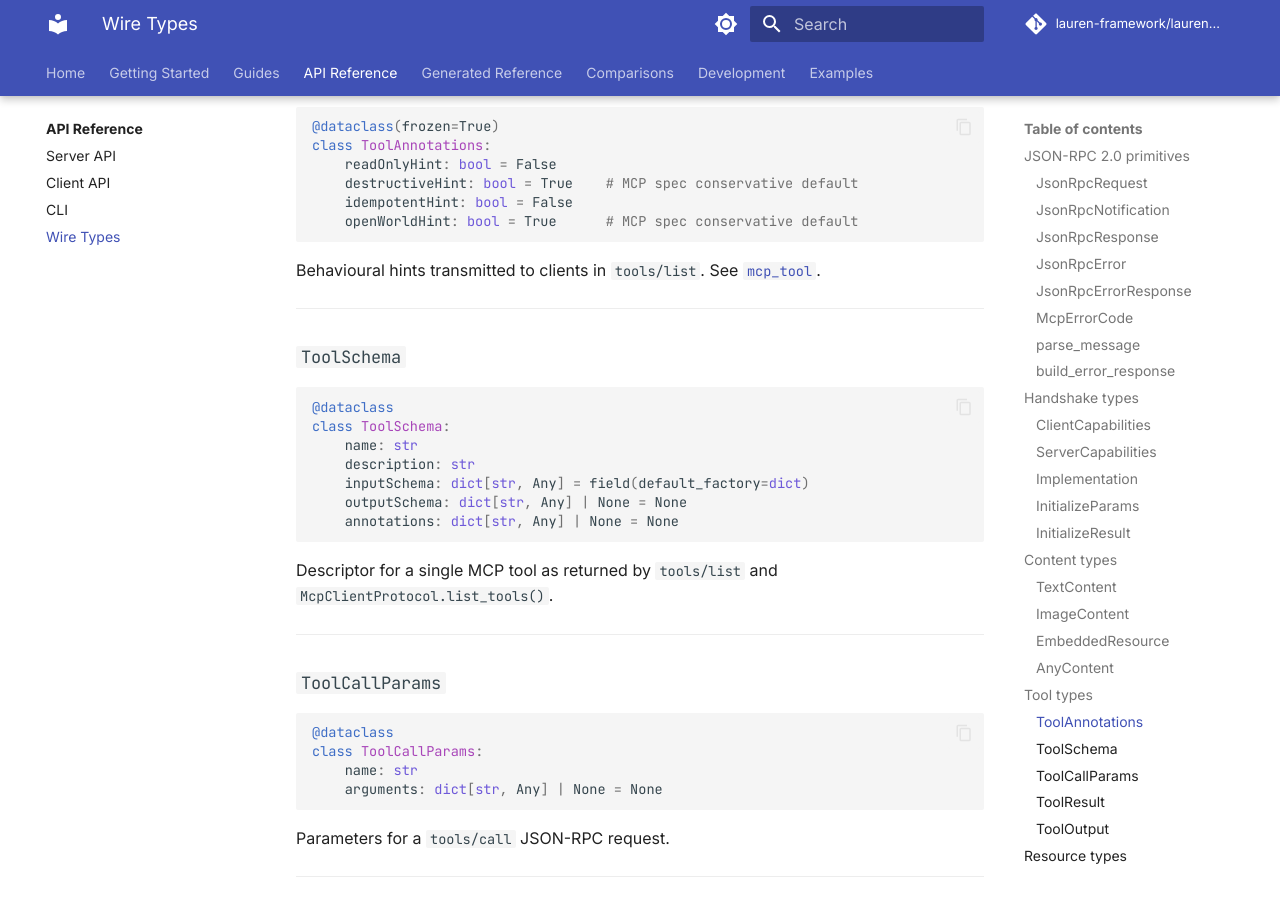
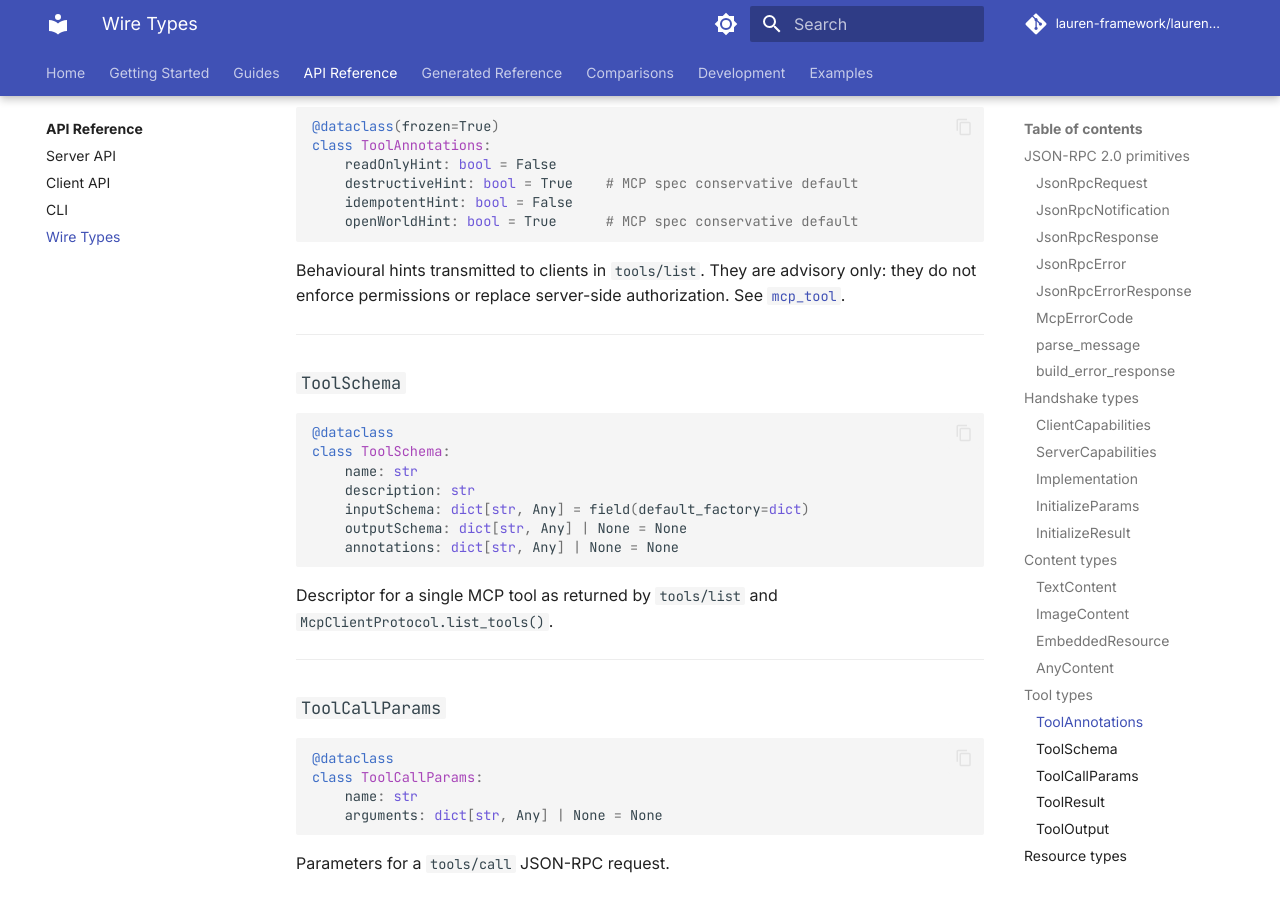
Before and after one commit to lauren-framework/lauren-mcp, an MkDocs documentation site: the page built from docs/reference/types.md, in a window 1280 px wide and 900 px high, scrolled down 5768 px. Built offline with MkDocs 1.6.1 and Material for MkDocs 9.7.7, drawn with Linux system fonts in a browser that asks for light colours; comment, search, counter and statistics services are not loaded; the version menu is left out.

Commit message:
docs: clarify structured output validation and tool hints

````diff
--- a/docs/reference/types.md
+++ b/docs/reference/types.md
@@ -298,7 +298,8 @@ class ToolAnnotations:
     openWorldHint: bool = True      # MCP spec conservative default
 ```
 
-Behavioural hints transmitted to clients in `tools/list`.  See
+Behavioural hints transmitted to clients in `tools/list`. They are advisory only:
+they do not enforce permissions or replace server-side authorization. See
 [`mcp_tool`](server.md#mcp_tool).
 
 ---
````
